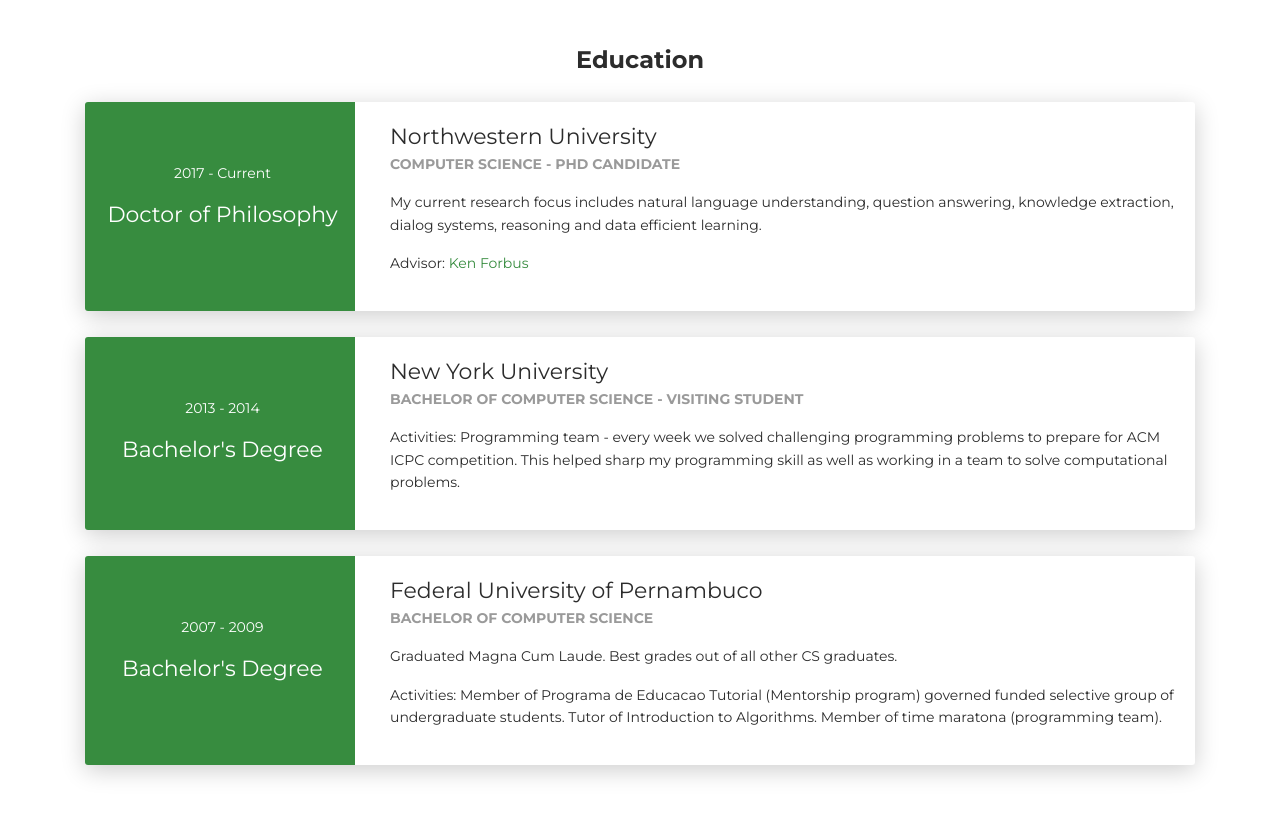
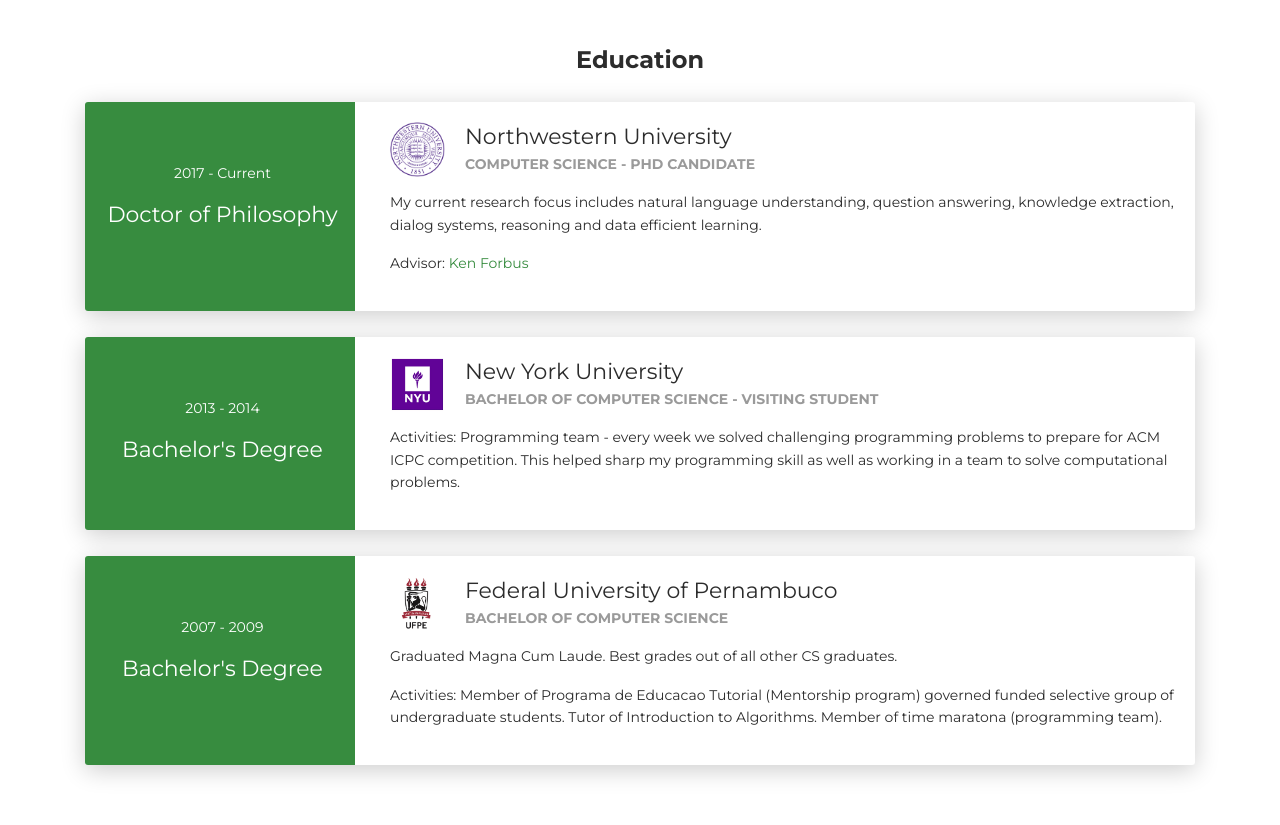
Before and after one commit to dnr2/dnr2.github.io, a plain HTML site: page academic_website/index.html in a window 1280 px wide. Shown: the part 960-1785 px from the top of the page. Drawn offline with Linux system fonts and the light colour scheme.

Commit message:
adding logos for the universities

```diff
--- a/academic_website/index.html
+++ b/academic_website/index.html
@@ -353,6 +353,7 @@
         </div>
         <div class="col-md-9" data-aos="fade-left" data-aos-offset="50" data-aos-duration="500">
           <div class="card-body">
+            <img src="images/northwestern.png" alt="Northwestern University" style="width: 55px; height: 55px; float: left; margin-right: 20px">
             <div class="h5">Northwestern University</div>
             <p class="category">Computer Science - PhD Candidate</p>
             <p>My current research focus includes natural language understanding, question answering, knowledge extraction, dialog systems, reasoning and data efficient learning.</p>
@@ -371,6 +372,7 @@
         </div>
         <div class="col-md-9" data-aos="fade-left" data-aos-offset="50" data-aos-duration="500">
           <div class="card-body">
+            <img src="images/nyu.jpg" alt="Northwestern University" style="width: 55px; height: 55px; float: left; margin-right: 20px">
             <div class="h5">New York University</div>
             <p class="category">Bachelor of Computer Science - Visiting Student</p>
             <p>Activities: Programming team - every week we solved challenging programming problems to prepare for ACM ICPC competition. This helped sharp my programming skill as well as working in a team to solve computational problems.</p>
@@ -388,6 +390,7 @@
         </div>
         <div class="col-md-9" data-aos="fade-left" data-aos-offset="50" data-aos-duration="500">
           <div class="card-body">
+            <img src="images/ufpe.jpg" alt="Northwestern University" style="width: 55px; height: 55px; float: left; margin-right: 20px; ">
             <div class="h5">Federal University of Pernambuco</div>
             <p class="category">Bachelor of Computer Science</p>
             <p>Graduated Magna Cum Laude. Best grades out of all other CS graduates.</p>
```
Also changed, not shown: academic_website/images/northwestern.png (added), academic_website/images/nyu.jpg (added), academic_website/images/ufpe.jpg (added).
